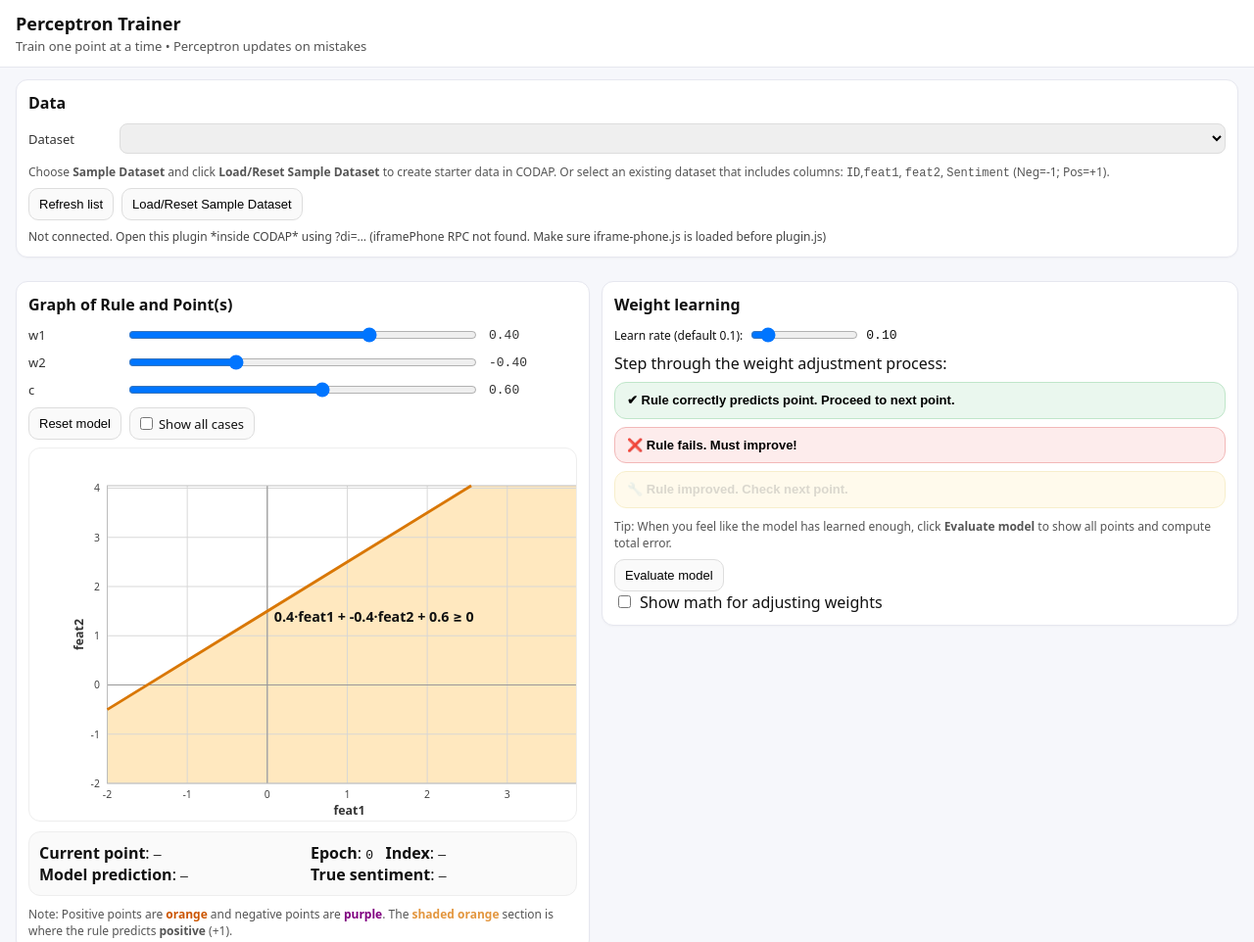
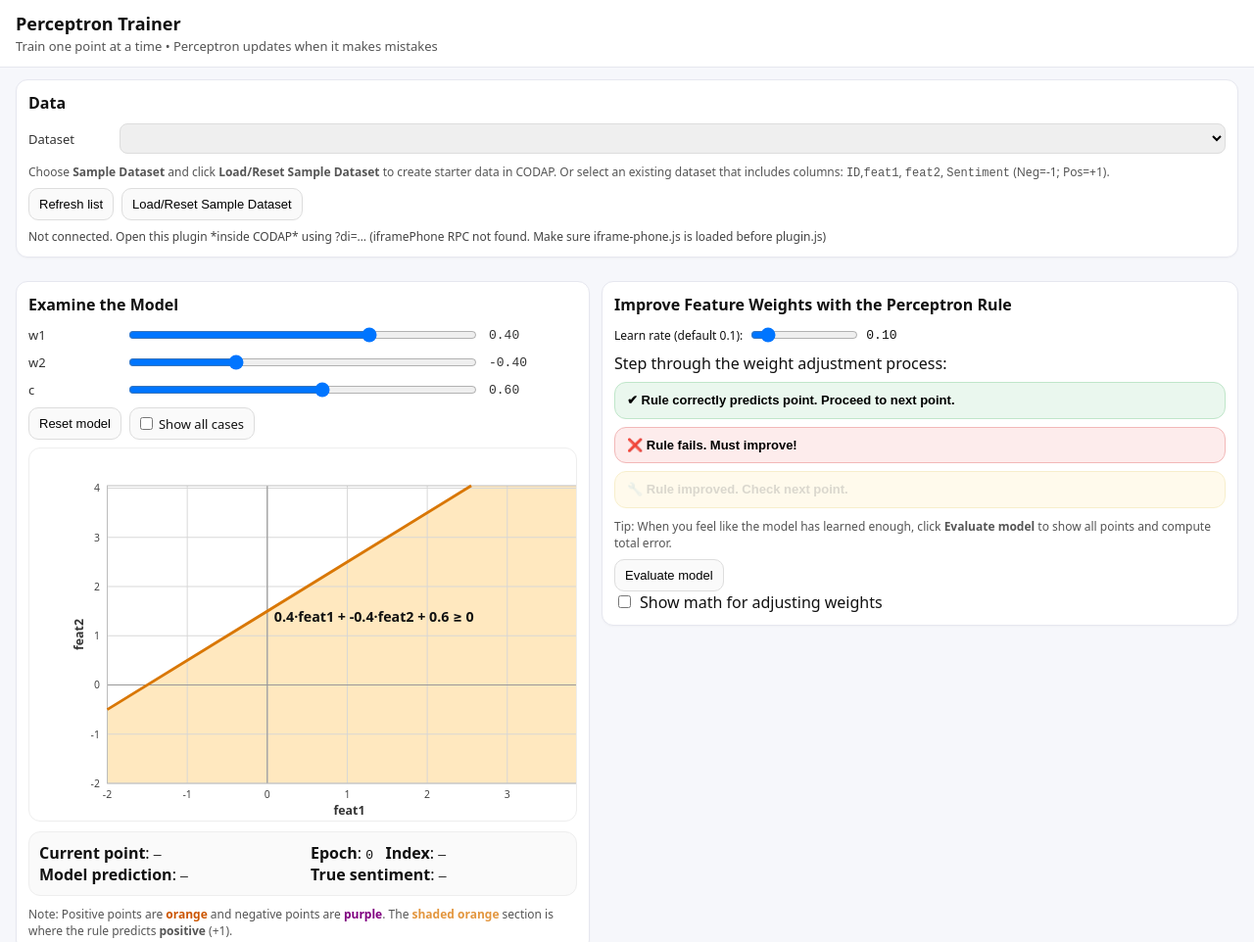
Before and after one commit to rellisCC/PerceptronRule, a plain HTML site: page index.html in a window 1280 px wide. Shown: the top 962 px of the page at 98% size. Drawn offline with Linux system fonts and the light colour scheme.

Commit message:
Update index.html
Rename

```diff
--- a/index.html
+++ b/index.html
@@ -14,7 +14,7 @@
 <body>
   <header>
     <div class="title">Perceptron Trainer</div>
-    <div class="subtitle">Train one point at a time • Perceptron updates on mistakes</div>
+    <div class="subtitle">Train one point at a time • Perceptron updates when it makes mistakes</div>
   </header>
 
   <section class="row">
@@ -45,7 +45,7 @@
 
   <!-- LEFT: graph + point info + buttons -->
   <div class="card" style="flex:1; min-width:560px;">
-    <div class="card-title">Graph of Rule and Point(s)</div>
+    <div class="card-title">Examine the Model</div>
 
         <label class="field">
         <span>w1</span>
@@ -99,7 +99,7 @@
 <!-- Right side math learning card -->
 
     <div class="card weight-card" style="flex:2; min-width:420px;">
-      <div class="card-title">Weight learning</div>
+      <div class="card-title">Improve Feature Weights with the Perceptron Rule</div>
 
     <div class="math-and-lr">
       <label class="lr-inline">
```
